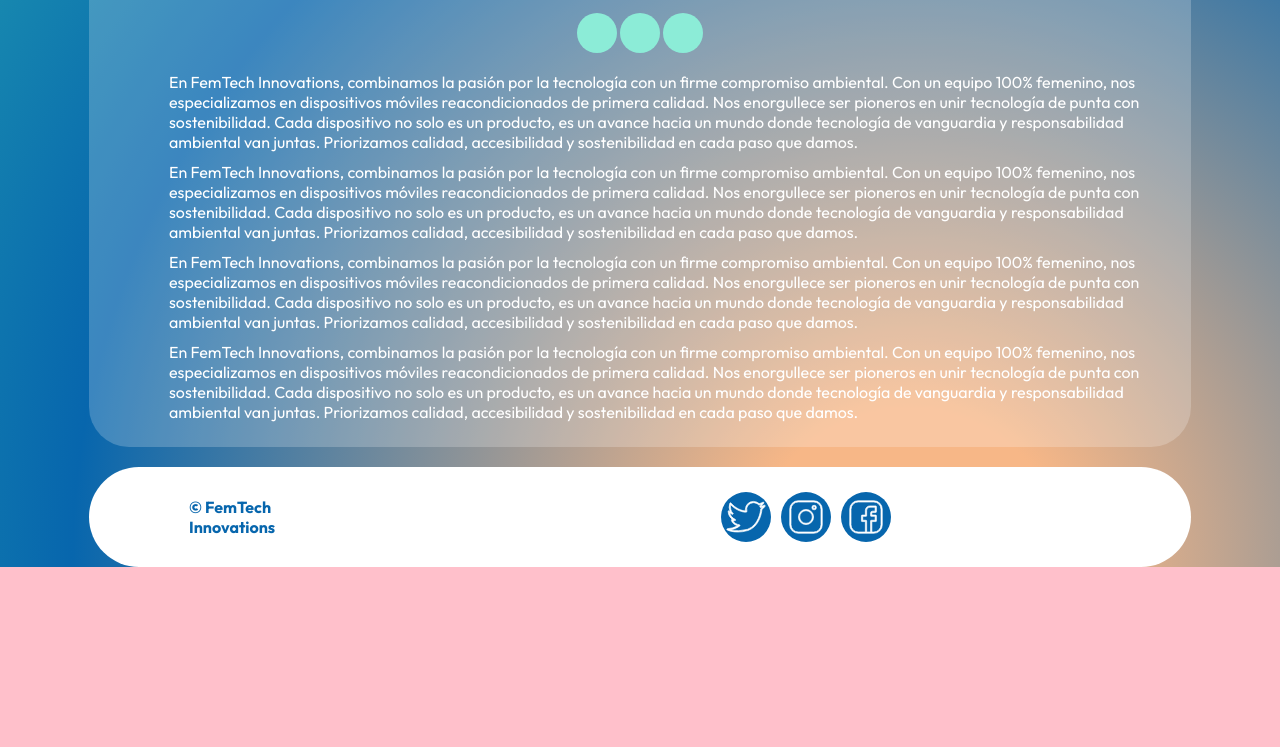
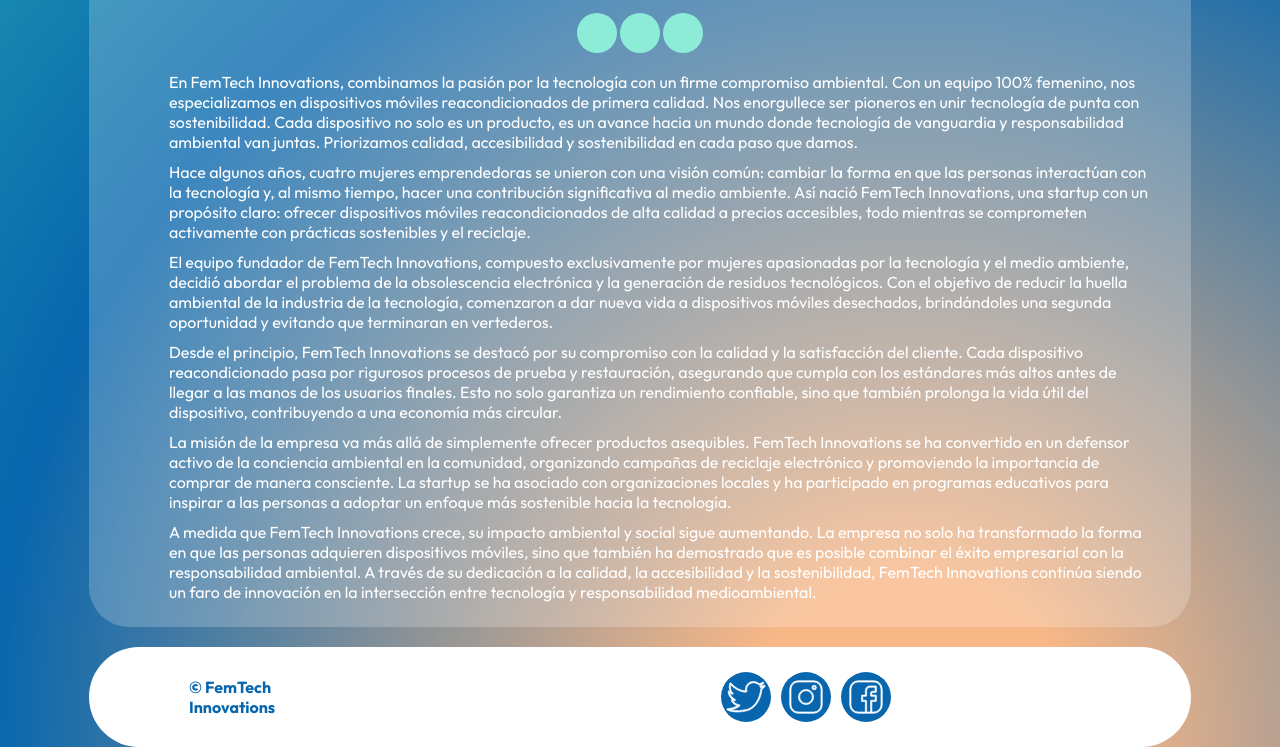
Before and after one commit to angylearns/femtech, a plain HTML site: page conocenos2.html in a window 1280 px wide. Shown: the part 553-1300 px from the top of the page. Before the commit the page ends 1120 px from the top, so only its background shows below. Drawn offline with Linux system fonts and the light colour scheme.

Commit message:
update footer

```diff
--- a/conocenos2.html
+++ b/conocenos2.html
@@ -11,7 +11,7 @@
 <body class="body2">
     <header>
         <section class="image_logo">
-            <img src="img/logo.png" alt="Logo de FemTech Innovations">
+            <img src="img/logos/logo.png" alt="Logo de FemTech Innovations">
         </section>
         <section class="navbar">
             <ul>
@@ -71,33 +71,21 @@
                 responsabilidad ambiental van juntas. Priorizamos calidad, accesibilidad y sostenibilidad en
                 cada
                 paso que damos.</p>
-
-            <p>En FemTech Innovations, combinamos la pasión por la tecnología con un firme compromiso ambiental.
-                Con
-                un equipo 100% femenino, nos especializamos en dispositivos móviles reacondicionados de primera
-                calidad. Nos enorgullece ser pioneros en unir tecnología de punta con sostenibilidad. Cada
-                dispositivo no solo es un producto, es un avance hacia un mundo donde tecnología de vanguardia y
-                responsabilidad ambiental van juntas. Priorizamos calidad, accesibilidad y sostenibilidad en
-                cada
-                paso que damos.</p>
-
-            <p>En FemTech Innovations, combinamos la pasión por la tecnología con un firme compromiso ambiental.
-                Con
-                un equipo 100% femenino, nos especializamos en dispositivos móviles reacondicionados de primera
-                calidad. Nos enorgullece ser pioneros en unir tecnología de punta con sostenibilidad. Cada
-                dispositivo no solo es un producto, es un avance hacia un mundo donde tecnología de vanguardia y
-                responsabilidad ambiental van juntas. Priorizamos calidad, accesibilidad y sostenibilidad en
-                cada
-                paso que damos.</p>
-
-            <p>En FemTech Innovations, combinamos la pasión por la tecnología con un firme compromiso ambiental.
-                Con
-                un equipo 100% femenino, nos especializamos en dispositivos móviles reacondicionados de primera
-                calidad. Nos enorgullece ser pioneros en unir tecnología de punta con sostenibilidad. Cada
-                dispositivo no solo es un producto, es un avance hacia un mundo donde tecnología de vanguardia y
-                responsabilidad ambiental van juntas. Priorizamos calidad, accesibilidad y sostenibilidad en
-                cada
-                paso que damos.</p>
+            <p>
+                Hace algunos años, cuatro mujeres emprendedoras se unieron con una visión común: cambiar la forma en que las personas interactúan con la tecnología y, al mismo tiempo, hacer una contribución significativa al medio ambiente. Así nació FemTech Innovations, una startup con un propósito claro: ofrecer dispositivos móviles reacondicionados de alta calidad a precios accesibles, todo mientras se comprometen activamente con prácticas sostenibles y el reciclaje.
+            </p>
+            <p>
+                El equipo fundador de FemTech Innovations, compuesto exclusivamente por mujeres apasionadas por la tecnología y el medio ambiente, decidió abordar el problema de la obsolescencia electrónica y la generación de residuos tecnológicos. Con el objetivo de reducir la huella ambiental de la industria de la tecnología, comenzaron a dar nueva vida a dispositivos móviles desechados, brindándoles una segunda oportunidad y evitando que terminaran en vertederos.
+            </p>
+            <p>
+                Desde el principio, FemTech Innovations se destacó por su compromiso con la calidad y la satisfacción del cliente. Cada dispositivo reacondicionado pasa por rigurosos procesos de prueba y restauración, asegurando que cumpla con los estándares más altos antes de llegar a las manos de los usuarios finales. Esto no solo garantiza un rendimiento confiable, sino que también prolonga la vida útil del dispositivo, contribuyendo a una economía más circular.
+            </p>
+            <p>
+                La misión de la empresa va más allá de simplemente ofrecer productos asequibles. FemTech Innovations se ha convertido en un defensor activo de la conciencia ambiental en la comunidad, organizando campañas de reciclaje electrónico y promoviendo la importancia de comprar de manera consciente. La startup se ha asociado con organizaciones locales y ha participado en programas educativos para inspirar a las personas a adoptar un enfoque más sostenible hacia la tecnología.
+            </p>
+            <p>
+                A medida que FemTech Innovations crece, su impacto ambiental y social sigue aumentando. La empresa no solo ha transformado la forma en que las personas adquieren dispositivos móviles, sino que también ha demostrado que es posible combinar el éxito empresarial con la responsabilidad ambiental. A través de su dedicación a la calidad, la accesibilidad y la sostenibilidad, FemTech Innovations continúa siendo un faro de innovación en la intersección entre tecnología y responsabilidad medioambiental.
+            </p>
         </div>
 
     </section>
@@ -227,9 +215,9 @@
             &copy; FemTech Innovations
         </section>
         <section class="logosRRSS">
-            <div class="twitter"></div>
-            <div class="instagram"></div>
-            <div class="facebook"></div>
+            <a href="https://twitter.com/?lang=es"><div class="twitter"></div></a>
+            <a href="https://www.instagram.com/"><div class="instagram"></div></a>
+            <a href="https://www.facebook.com/?locale=es_ES"><div class="facebook"></div></a>
         </section>
     </footer>
 
--- a/css/style2.css
+++ b/css/style2.css
@@ -176,6 +176,10 @@ footer {
     background-color: #ffffff;
     border-radius: 50px;
     display: flex;
+
+    /* flex-direction: column;*//*para vista movil*/
+
+
     justify-content: space-between;
     align-items: center;
     height: 100px;
```
